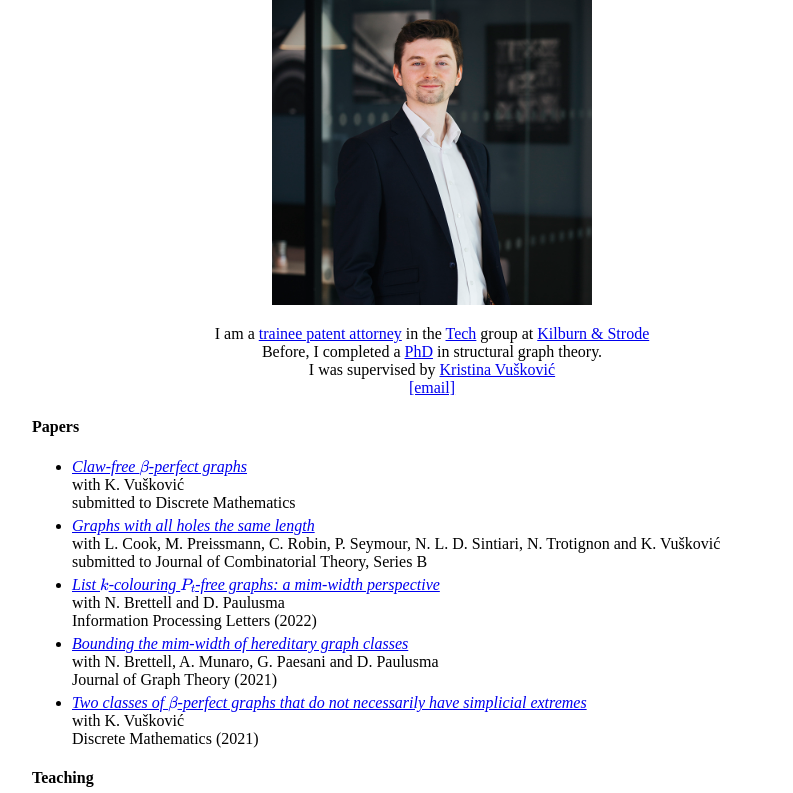
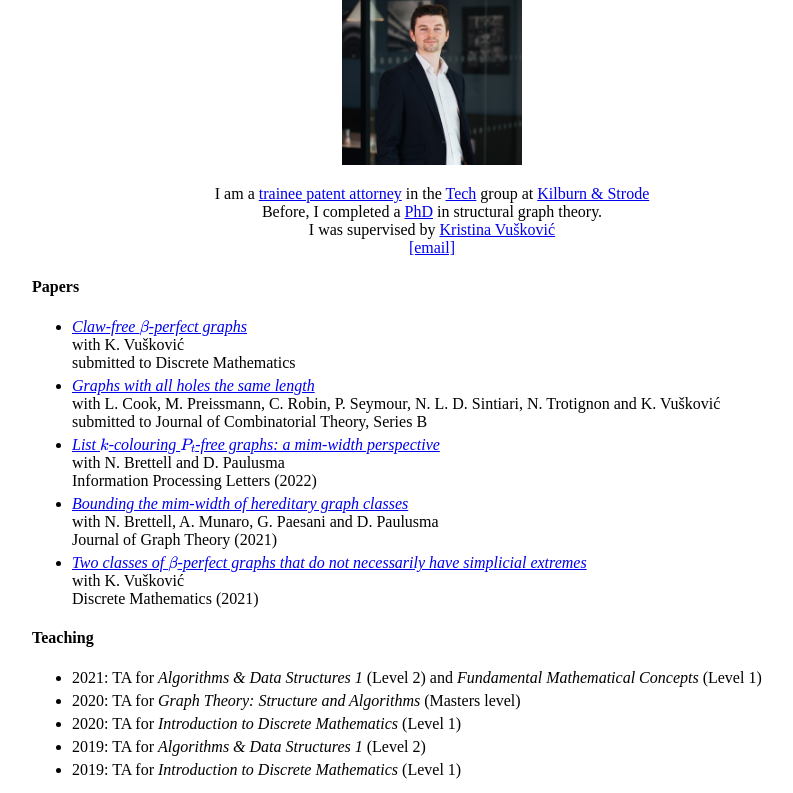
Before and after one commit to jakehorsfield/jakehorsfield.github.io, a plain HTML site: page index.html in a window 1280 px wide. Shown: the part 45-838 px from the top of the page, without its empty margins (208-1001 px from the left). Drawn offline with nearby package versions, Linux system fonts and the light colour scheme.

Commit message:
Update index.html

```diff
--- a/index.html
+++ b/index.html
@@ -29,7 +29,7 @@
     <header>
 	    <center>
         <h3 style="margin: 0; padding: 0;">Jake Horsfield</h3>
-       <img src="pic/Jake_Horsfield-7121-SQ.jpg" width="320px">
+       <img src="pic/Jake_Horsfield-7121-SQ.jpg" width="180px" height="auto">
 	    </center>
     </header>
 
```
